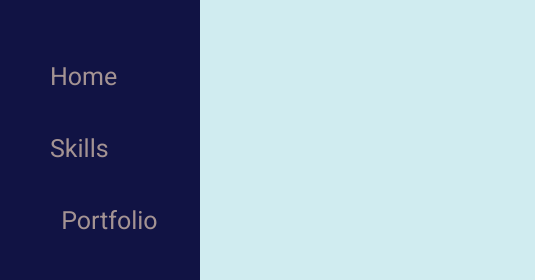
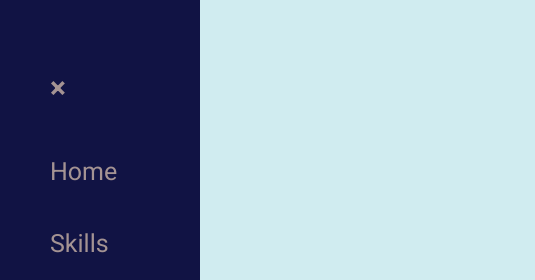
Before and after one commit to Bofferbrauer/Homepage, a plain HTML site: page index.html in a window 1280 px wide. Shown: the top 280 px of the page, 0-535 px from the left. Drawn offline with Linux system fonts and the light colour scheme.

Commit message:
Update index.html

```diff
--- a/index.html
+++ b/index.html
@@ -20,6 +20,7 @@
             <img id="WIP" src="Images/63507.jpg" alt="Site under Construction">
             <nav>
                 <ul id="navbar">
+                    <li><a class="close" href="javascript:void(0)">&times;</a></li>
                     <li><a href="index.html">Home</a></li>
                     <li><a href="#">Skills</a></li>
                     <!-- <li><a href="#">Projects and Portfolio</a></li> -->
```
